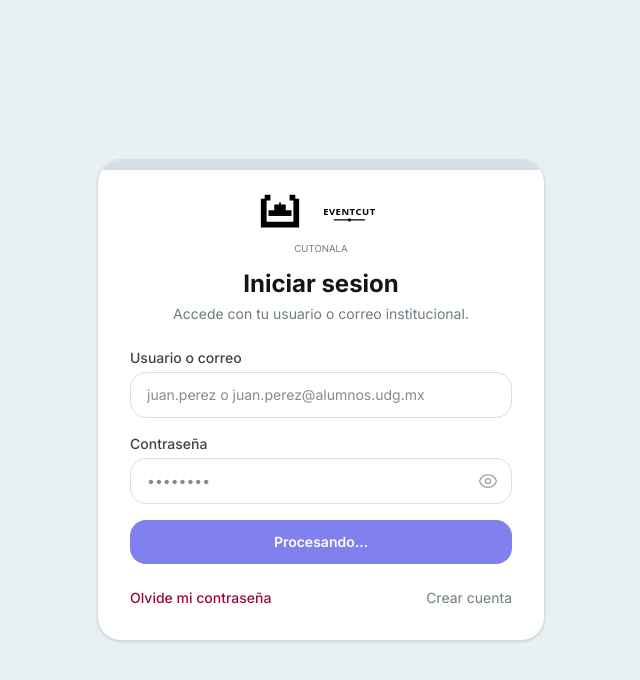
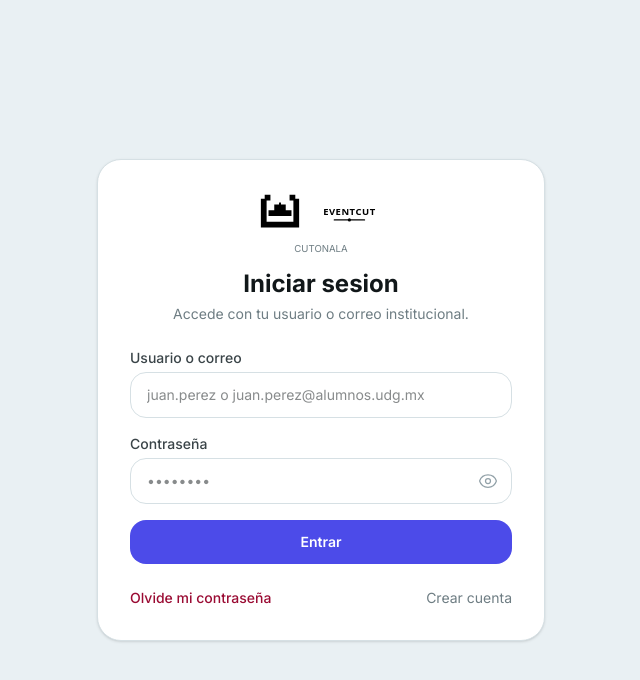
Before and after one commit to EfrainCardonaD/EventCut, a Vue app: page /login in a window 1280 px wide. Shown: the top 680 px of the page, without its empty margins (319-959 px from the left). Built offline with nearby package versions, Linux system fonts and the light colour scheme.

Commit message:
fix(auth): set default loading state to false in Login view

```diff
--- a/src/views/auth/Login.vue
+++ b/src/views/auth/Login.vue
@@ -13,7 +13,7 @@ const route = useRoute()
 const auth = useAuthStore()
 
 const form = reactive({ username: '', password: '' })
-const loading = ref(true)
+const loading = ref(false)
 const errors = reactive({ username: '', password: '' })
 const toast = reactive({ show: false, type: 'info', title: '', message: '' })
 
```
